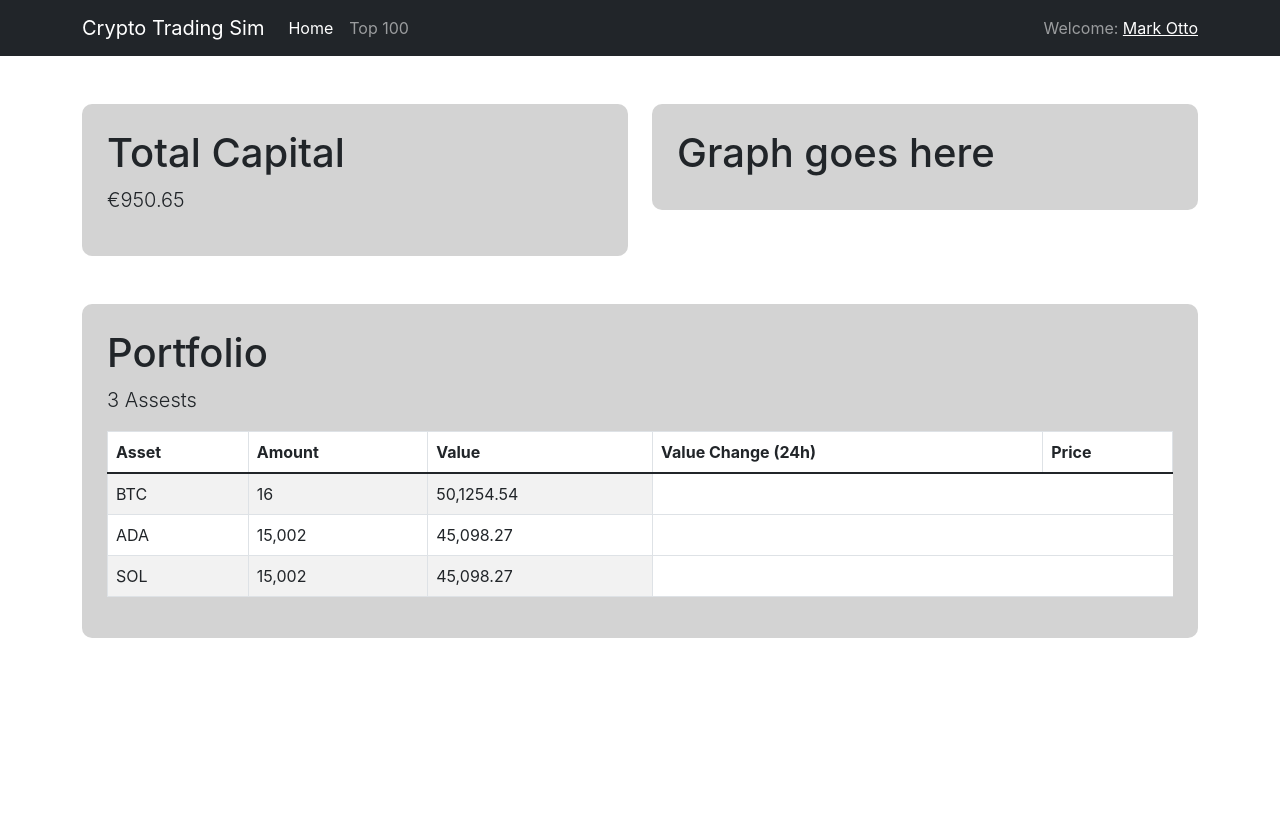
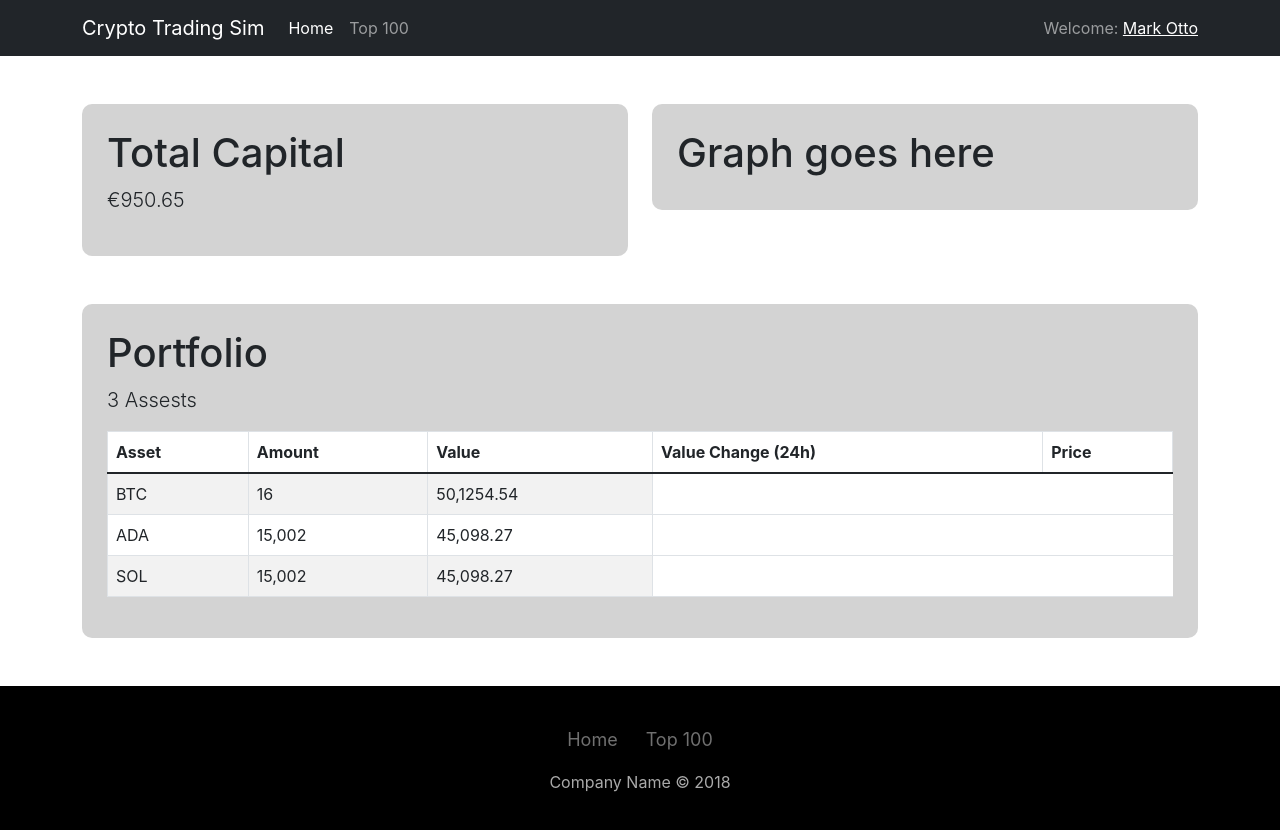
Before and after one commit to clancinio/crypto-frontend, a React (Create React App) app: page / in a window 1280 px wide. Shown: the top 830 px of the page. Before the commit the page ends 800 px from the top, so only its background shows below. Built offline with nearby package versions, Linux system fonts and the light colour scheme; the HTML template or start-up script is replaced by a standard one.

Commit message:
Add footer

```diff
--- /dev/null
+++ b/src/components/footer/Footer.js
@@ -0,0 +1,24 @@
+import { Link } from "react-router-dom";
+import "./footer.css";
+
+function Footer() {
+  return (
+    <div class="footer-basic mt-5">
+      <footer>
+        <div className="container">
+          <ul class="list-inline">
+            <li class="list-inline-item">
+              <Link to="/">Home</Link>
+            </li>
+            <li class="list-inline-item">
+              <Link to="/top">Top 100</Link>
+            </li>
+          </ul>
+          <p class="copyright">Company Name © 2018</p>
+        </div>
+      </footer>
+    </div>
+  );
+}
+
+export default Footer;
--- /dev/null
+++ b/src/components/footer/footer.css
@@ -0,0 +1,40 @@
+.footer-basic {
+  padding: 40px 0;
+  background-color: black;
+  color: #4b4c4d;
+}
+
+.footer-basic ul {
+  padding: 0;
+  list-style: none;
+  text-align: center;
+  font-size: 18px;
+  line-height: 1.6;
+  margin-bottom: 0;
+}
+
+.footer-basic li {
+  padding: 0 10px;
+}
+
+.footer-basic ul a {
+  color: rgba(255, 255, 255, 0.55);
+  text-decoration: none;
+  opacity: 0.8;
+}
+
+.footer-basic ul a:hover {
+  opacity: 1;
+}
+
+.footer-basic .social {
+  text-align: center;
+  padding-bottom: 25px;
+}
+
+.footer-basic .copyright {
+  margin-top: 15px;
+  text-align: center;
+  color: #aaa;
+  margin-bottom: 0;
+}
--- a/src/containers/HomeContainer.js
+++ b/src/containers/HomeContainer.js
@@ -2,6 +2,7 @@ import Container from "react-bootstrap/Container";
 import TopNav from "../components/navbar/TopNav";
 import TopSection from "../components/topsection/TopSection";
 import PortfolioComponent from "../components/portfoliosection/PortfolioComponent";
+import Footer from "../components/footer/Footer";
 
 function HomeContainer() {
   return (
@@ -11,6 +12,7 @@ function HomeContainer() {
         <TopSection />
         <PortfolioComponent />
       </Container>
+      <Footer />
     </>
   );
 }
--- a/src/containers/TopCoinsContainer.js
+++ b/src/containers/TopCoinsContainer.js
@@ -5,6 +5,7 @@ import axios from "axios";
 import { top100 } from "../api";
 import Coin from "../components/coin/Coin";
 import TopNav from "../components/navbar/TopNav";
+import Footer from "../components/footer/Footer";
 
 function TopCoinsContainer() {
   // State to hold and set the top 100 coins
@@ -58,6 +59,7 @@ function TopCoinsContainer() {
           </tbody>
         </Table>
       </Container>
+      <Footer />
     </>
   );
 }
```
